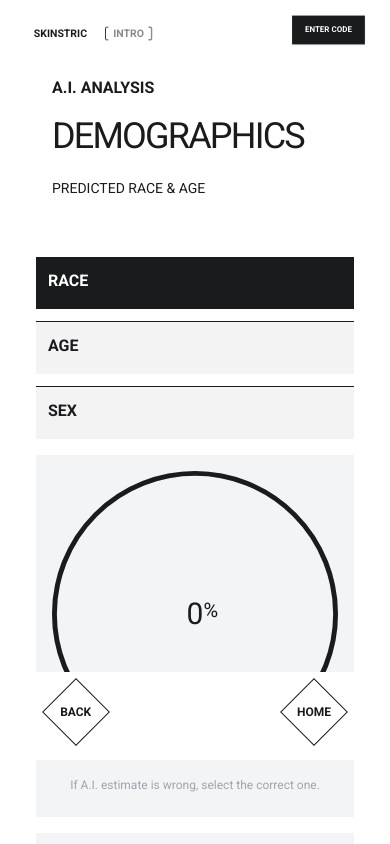
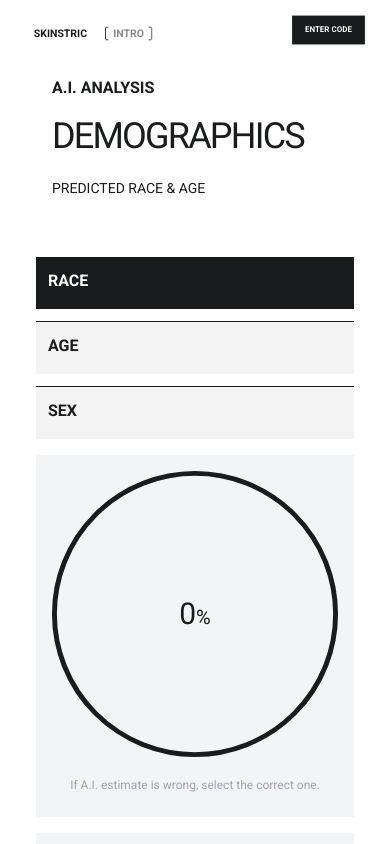
Before and after one commit to J-HUBB/skinstric, a Next.js app: page /summary in a window 390 px wide. Shown: the top 844 px of the page. Built offline with nearby package versions, Linux system fonts and the light colour scheme.

Commit message:
Fixed progress bar size

```diff
--- a/app/globals.css
+++ b/app/globals.css
@@ -20,7 +20,7 @@
 
 @layer base {
   body {
-    @apply bg-white text-brand-dark font-sans overflow-hidden;
+    @apply bg-white text-brand-dark font-sans overflow-y-scroll;
   }
 }
 
--- a/app/summary/page.tsx
+++ b/app/summary/page.tsx
@@ -120,9 +120,9 @@ const Summary = () => {
   return (
     <>
       <Header />
-      <div className="h-screen md:h-[90vh] flex flex-col md:mt-5">
-        <main className="flex-1 w-full bg-white md:overflow-hidden overflow-auto">
-          <div className="md:h-full max-w-full mx-5 px-4 md:px-auto flex flex-col">
+      <div className="min-h-screen flex flex-col md:mt-5">
+        <main className="flex-1 w-full bg-white">
+          <div className="max-w-full mx-5 px-4 md:px-auto flex flex-col">
             <div className="text-start ml-4 mb-4 md:mb-10 md:ml-0">
               <h2 className="text-base md:text-base font-semibold mb-1 leading-[24px]">
                 A.I. ANALYSIS
@@ -134,7 +134,7 @@ const Summary = () => {
                 PREDICTED RACE &amp; AGE
               </h4>
             </div>
-            <div className="grid md:grid-cols-[1.5fr_8.5fr_3.15fr] gap-4 mt-10 mb-40 md:gap-4 pb-0 md:pb-0 md:mb-0">
+            <div className="grid md:grid-cols-[1.5fr_8.5fr_3.15fr] gap-4 mt-10 mb-10 md:mb-0">
               {/* LEFT COLUMN: Categories */}
               <div className="bg-white-100 space-y-3 md:flex md:flex-col h-[62%]">
                 {/* Race Box */}
@@ -181,7 +181,7 @@ const Summary = () => {
                     </span>
                   )}
                 </p>
-                <div className="relative md:absolute w-full max-w-[384px] aspect-square mb-4 md:right-5 md:bottom-2">
+                <div className="relative md:absolute w-full md:w-1/2 lg:w-1/3 max-w-[384px] aspect-square mb-4 md:right-5 md:bottom-2">
                   <div
                     style={{
                       width: "100%",
@@ -195,7 +195,7 @@ const Summary = () => {
                     <svg
                       className="CircularProgressbar text-[#1A1B1C]"
                       viewBox="0 0 100 100"
-                      data-test-id="CircularProgressbar"
+                    //   data-test-id="CircularProgressbar"
                     >
                       <path
                         className="CircularProgressbar-trail"
@@ -228,14 +228,13 @@ const Summary = () => {
                           strokeLinecap: "butt",
                           transitionDuration: "0.8s",
                           strokeDasharray: `${CIRCUMFERENCE}px, ${CIRCUMFERENCE}px`,
-                          //   strokeDashoffset: `${strokeDashoffset}px`,
                         }}
                       ></path>
                     </svg>
                     <div className="absolute inset-0 flex items-center justify-center">
                       <p className="text-3xl md:text-[40px] font-normal">
                         {Math.round(confidenceScore)}
-                        <span className="absolute text-xl md:text-3xl">%</span>
+                        <span className="text-xl md:text-3xl">%</span>
                       </p>
                     </div>
                   </div>
@@ -299,7 +298,7 @@ const Summary = () => {
                 </div>
               </div>
             </div>
-            <div className="pt-4 md:pt-[37px] pb-6 bg-white sticky bottom-40 md:static md:bottom-0 mb-8 md:mb-16">
+            <div className="pt-10 pb-16 bg-white mt-auto">
               <div className="flex justify-between max-w-full mx-auto px-4 md:px-0">
                 <Link href="/select">
                   <div>
```
